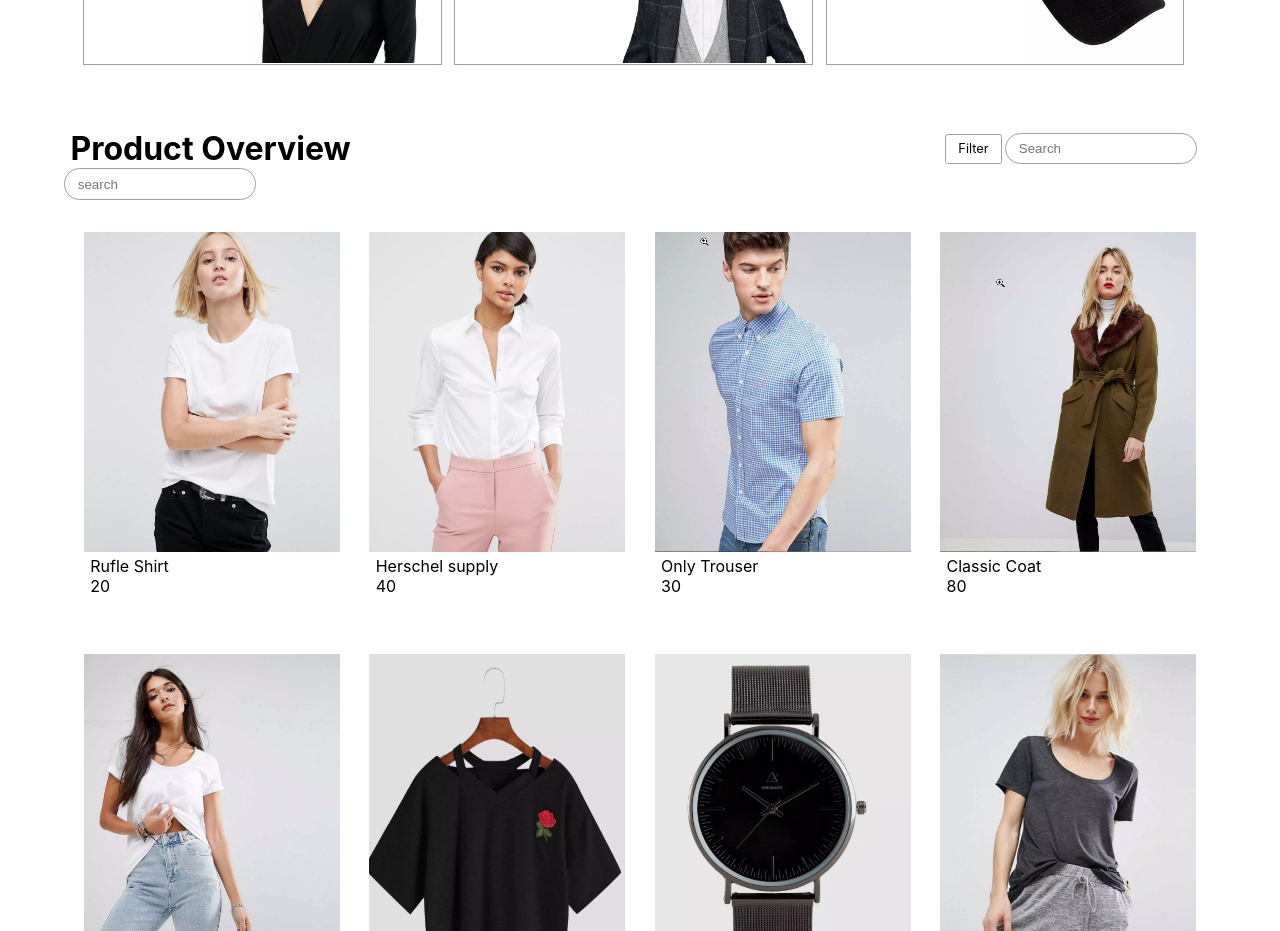
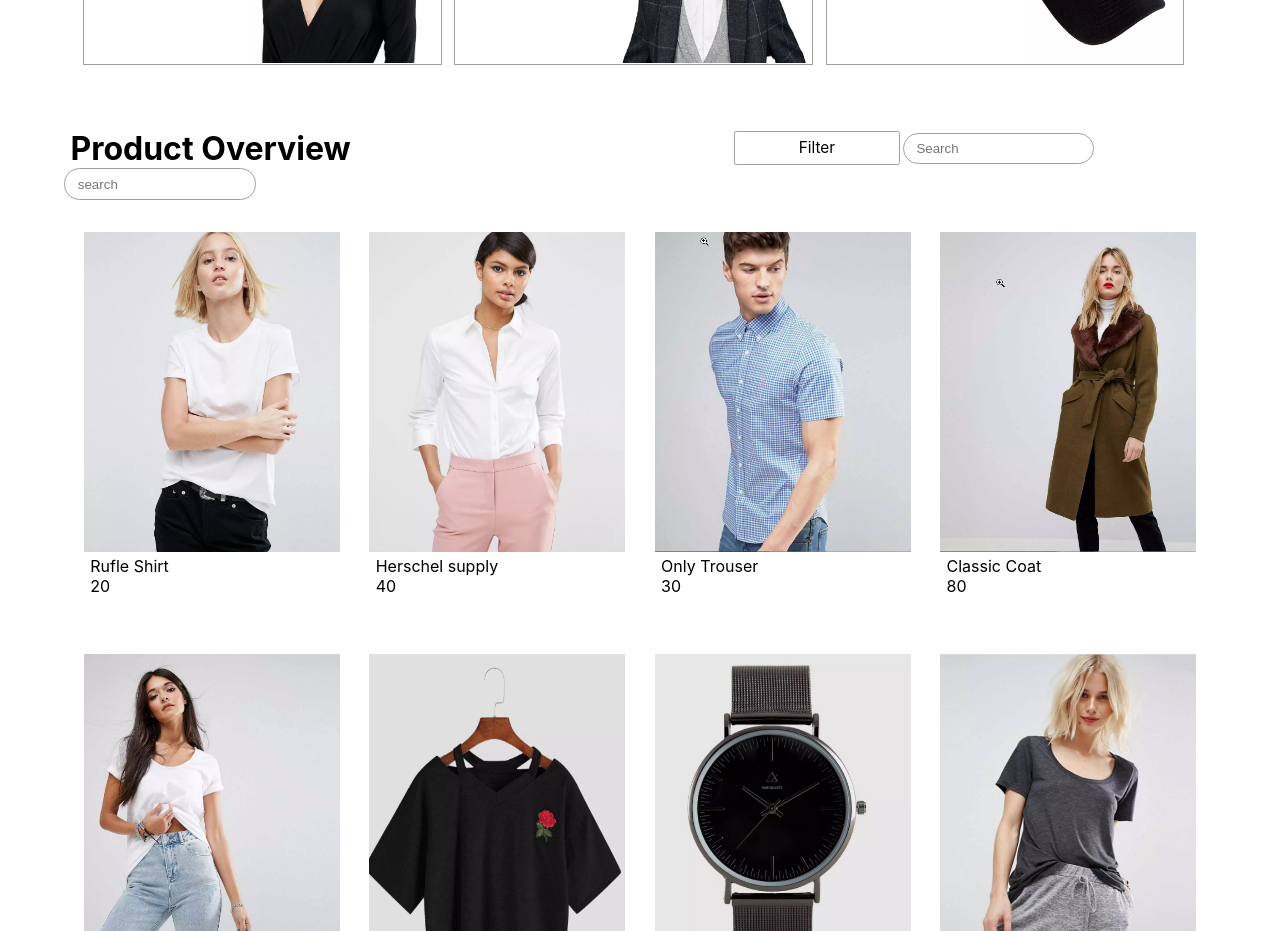
Before and after one commit to zaviyar-dev/ReactEcommerceApp, a React (Create React App) app: page /home in a window 1280 px wide. Shown: the part 780-1711 px from the top of the page. Built offline with nearby package versions, Linux system fonts and the light colour scheme.

Commit message:
Update App.css
increasiing heigt of filter button

```diff
--- a/src/App.css
+++ b/src/App.css
@@ -354,7 +354,7 @@ hr{
   display: flex;
   justify-content: space-between;
   align-items: center;
-  width: 88vw;
+  width: 80vw;
 }
 .filter-page{
   overflow: hidden;
@@ -387,8 +387,8 @@ hr{
 }
 .product-heading > div > a{
   border: 1px solid rgb(165, 158, 158);
-  padding: 0.5vw 1vw;
-  font-size: 1vw;
+  padding: 0.5vw 5vw;
+  font-size: 1.2vw;
   border-radius: 0.2vw;
   margin: 0.2vw;
   transition: 0.3s ease;
```
